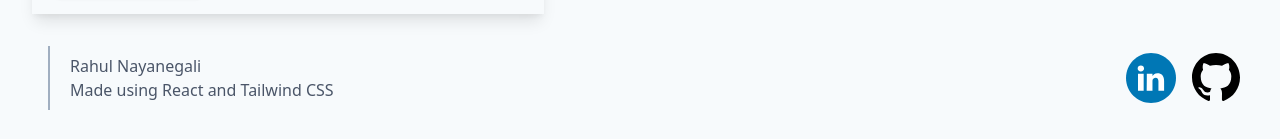
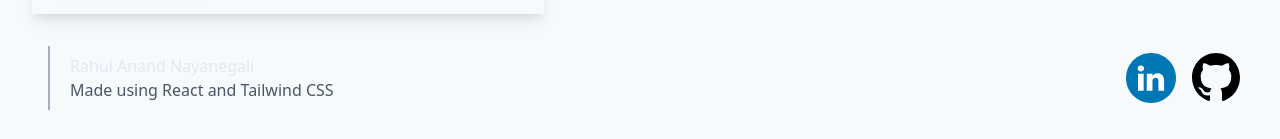
Before and after one commit to rahulnayanegali/rahulnayanegali-portfolio, a React (Create React App) app: page / in a window 1280 px wide. Shown: the part 1773-1912 px from the top of the page. Built offline with nearby package versions, Linux system fonts and the light colour scheme.

Commit message:
Entered full name.

```diff
--- a/src/contact/Contact.jsx
+++ b/src/contact/Contact.jsx
@@ -9,8 +9,8 @@ export default function contact() {
         sm:border-gray-500 sm:py-2 sm:mt-0 mt-4 flex flex-col items-center
         md:items-start"
       >
-        <a href="/" className="text-gray-700 ml-1 hover:no-underline">
-          Rahul Nayanegali
+        <a href="/" className="text-gray-300 ml-1 hover:no-underline">
+          Rahul Anand Nayanegali
         </a>
         <a href="/" className="text-gray-700 ml-1 hover:no-underline">
           Made using React and Tailwind CSS
```
